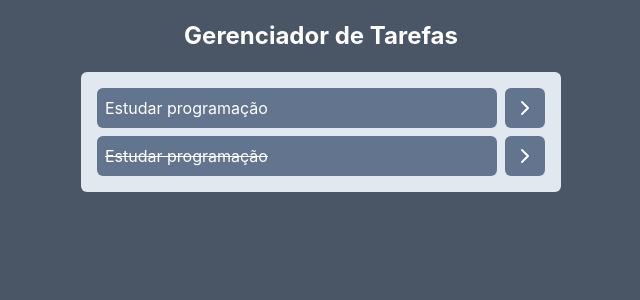
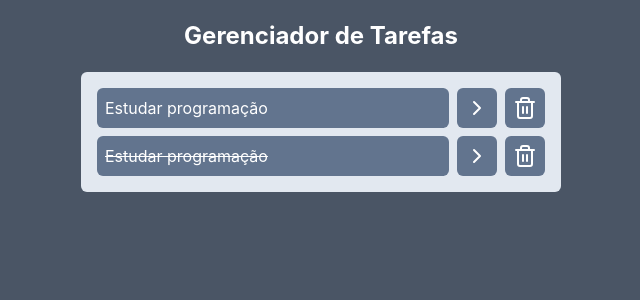
Before and after one commit to vinniciusnascimento/react-practice, a React (Vite) app: page / in a window 1280 px wide. Shown: the top 300 px of the page, without its empty margins (319-959 px from the left). Built offline with nearby package versions, Linux system fonts and the light colour scheme.

Commit message:
feat: finish Task component

```diff
--- a/src/App.jsx
+++ b/src/App.jsx
@@ -32,10 +32,16 @@ function App() {
     setTasks(newTasks)
   }
 
+  function onButtonTrashClick(id){
+    const newTasks = tasks.filter((task) => task.id !== id)
+
+    setTasks(newTasks)
+  }
+
   return (
     <div className="bg-gray-600 w-screen h-screen">
       <h1 className="text-white text-2xl text-center font-bold p-5">Gerenciador de Tarefas</h1>
-      <Tasks tasks={tasks} onTaskClick={onTaskClick} />
+      <Tasks arrayLength={tasks.length} tasks={tasks} onTaskClick={onTaskClick} onButtonTrashClick={onButtonTrashClick} />
     </div>
   )
 }
--- a/src/components/Tasks.jsx
+++ b/src/components/Tasks.jsx
@@ -1,14 +1,19 @@
-import { ChevronRight } from "lucide-react"
+import { ChevronRight, TrashIcon } from "lucide-react"
 
-function Tasks(props){
+function Tasks(props) {
     return (
-        <div className="bg-slate-200 p-4 mx-[400px] rounded-md space-y-2">
+        <div className="bg-slate-200 p-4 mx-100 rounded-md space-y-2">
+            {props.tasks.length === 0 && (
+                <p className="font-semibold text-slate-800">Nada aqui por enquanto...</p>
+            )}
+
             {props.tasks.map((task) => {
-                return(
+                return (
                     <div key={task.id} className="flex flex-row gap-2">
-                        <h2  onClick={() => {props.onTaskClick(task.id)}} className={`bg-slate-500 w-full text-white cursor-pointer p-2 rounded-md ${task.isCompleted ? "line-through" : ""}`}>{task.title}</h2>
+                        <h2 onClick={() => { props.onTaskClick(task.id) }} className={`bg-slate-500 w-full text-white cursor-pointer p-2 rounded-md ${task.isCompleted ? "line-through" : ""}`}>{task.title}</h2>
 
-                        <button className="bg-slate-500 text-white p-2 rounded-md"><ChevronRight /></button>
+                        <button className="bg-slate-500 text-white p-2 rounded-md cursor-pointer"><ChevronRight /></button>
+                        <button onClick={() => { props.onButtonTrashClick(task.id) }} className="bg-slate-500 text-white p-2 rounded-md cursor-pointer"><TrashIcon /></button>
                     </div>
                 )
             })}
```
